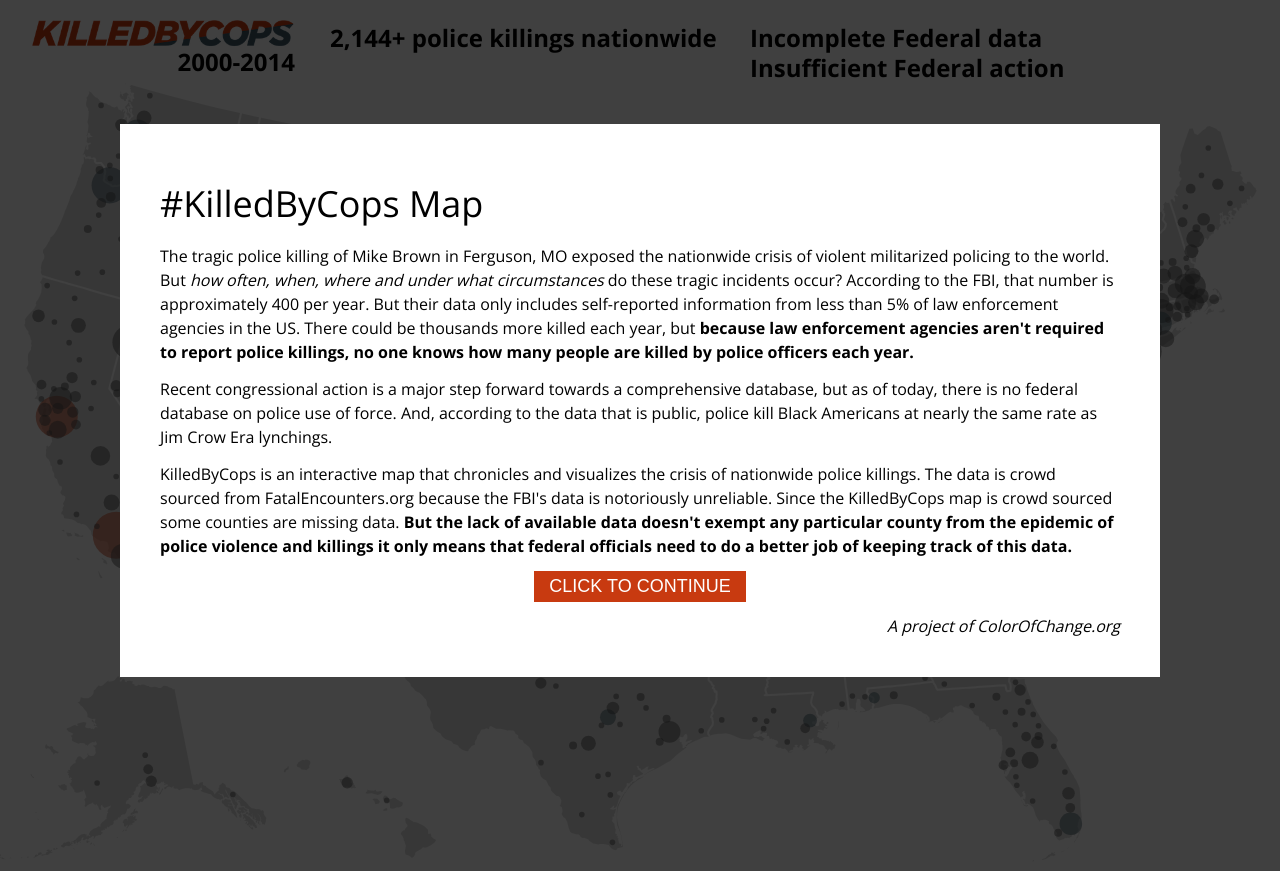
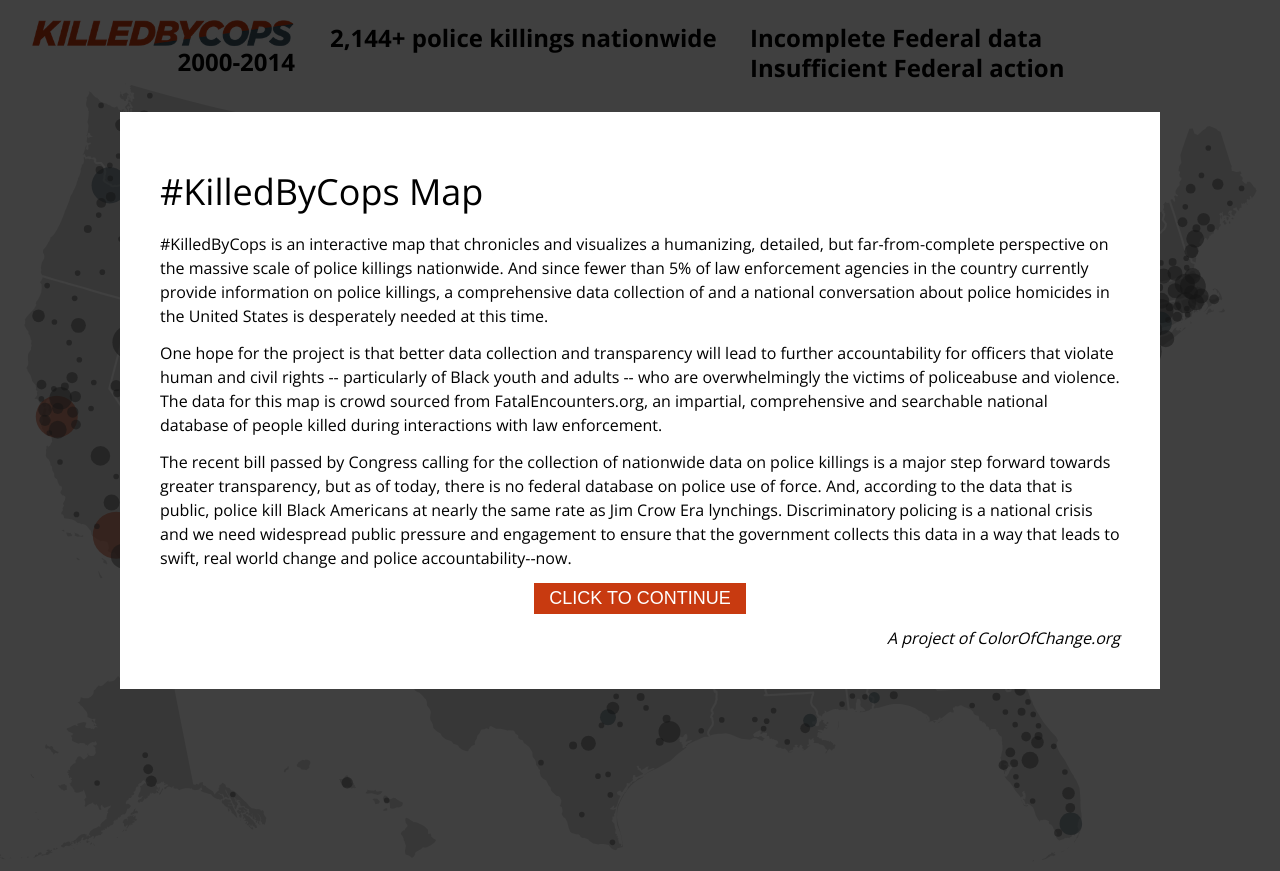
Before and after one commit to colorofchange/killedbycops, a Django app: a page that uses map/templates/map.html in a window 1280 px wide. Shown: the top 871 px of the page. Run offline with Django 3.2, Linux system fonts and the light colour scheme; some libraries are stand-ins or nearby versions.

Commit message:
rewritten intro content

```diff
--- a/map/templates/map.html
+++ b/map/templates/map.html
@@ -596,15 +596,10 @@ $(document).ready(function() {
 {%block content%}
 <div id="introduction" class="overlay">
 <h1>#KilledByCops Map</h1>
-<p>
-  The tragic police killing of Mike Brown in Ferguson, MO exposed the nationwide crisis of violent militarized policing to the world. But <em>how often, when, where and under what circumstances</em> do these tragic incidents occur? According to the FBI, that number is approximately 400 per year. But their data only includes self-reported information from less than 5% of law enforcement agencies in the US. There could be thousands more killed each year, but <b>because law enforcement agencies aren't required to report police killings, no one knows how many people are killed by police officers each year.</b>
-</p>
-<p>
-  Recent congressional action is a major step forward towards a comprehensive database, but as of today, there is no federal database on police use of force. And, according to the data that is public, police kill Black Americans at nearly the same rate as Jim Crow Era lynchings.
-</p>
-<p>
-  KilledByCops is an interactive map that chronicles and visualizes the crisis of nationwide police killings. The data is crowd sourced from FatalEncounters.org because the FBI's data is notoriously unreliable. Since the KilledByCops map is crowd sourced some counties are missing data. <b>But the lack of available data doesn't exempt any particular county from the epidemic of police violence and killings it only means that federal officials need to do a better job of keeping track of this data.</b>
-</p>
+<p>#KilledByCops is an interactive map that chronicles and visualizes a humanizing, detailed, but far-from-complete perspective on the massive scale of police killings nationwide. And since fewer than 5% of law enforcement agencies in the country currently provide information on police killings, a comprehensive data collection of and a national conversation about police homicides in the United States is desperately needed at this time.</p>
+<p>One hope for the project is that better data collection and transparency will lead to further accountability for officers that violate human and civil rights -- particularly of Black youth and adults -- who are overwhelmingly the victims of policeabuse and violence. The data for this map is crowd sourced from FatalEncounters.org, an impartial, comprehensive and searchable national database of people killed during interactions with law enforcement.</p>
+<p>The recent bill passed by Congress calling for the collection of nationwide data on police killings is a major step forward towards greater transparency, but as of today, there is no federal database on police use of force. And, according to the data that is public, police kill Black Americans at nearly the same rate as Jim Crow Era lynchings. Discriminatory policing is a national crisis and we need widespread public pressure and engagement to ensure that the government collects this data in a way that leads to swift, real world change and police accountability--now.</p>
+
 <p style="text-align:center;"><button href="" id="close" class="red-button">Click to continue</button></p>
 <em style="float:right;">
     A project of ColorOfChange.org
```
